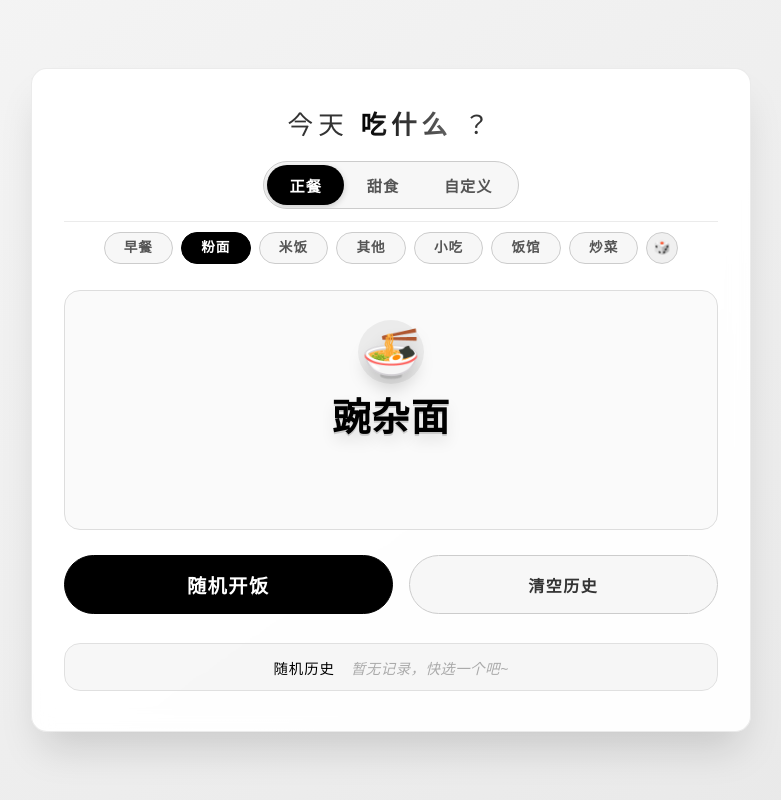
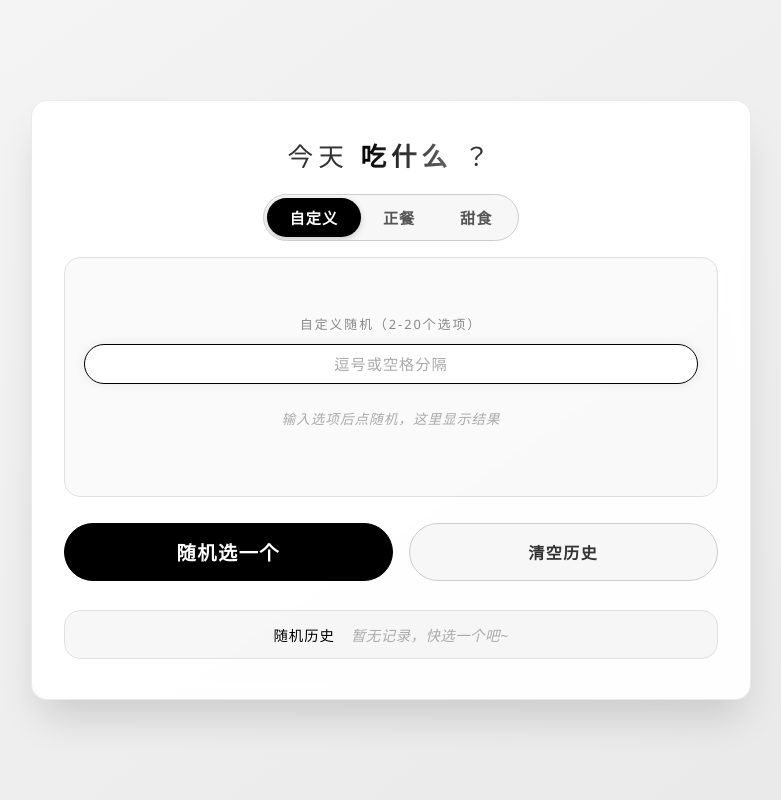
Before and after one commit to haanhaanL/what-to-eat, a plain HTML site: page index.html in a window 1280 px wide. Shown: the whole page, without its empty margins (249-1030 px from the left). Drawn offline with Linux system fonts and the light colour scheme.

Commit message:
Update index.html

```diff
--- a/index.html
+++ b/index.html
@@ -500,14 +500,14 @@
 
         <div class="category-section">
             <div class="category-group" id="categoryGroup">
-                <button class="category-btn active" data-category="main" id="catNoodles">
+                <button class="category-btn active" data-category="custom" id="catCustom">
+                    自定义
+                </button>
+                <button class="category-btn" data-category="main" id="catNoodles">
                     正餐
                 </button>
                 <button class="category-btn" data-category="sweet" id="catDessert">
                     甜食
-                </button>
-                <button class="category-btn" data-category="custom" id="catCustom">
-                    自定义
                 </button>
             </div>
 
@@ -734,7 +734,7 @@
             const customResult = document.getElementById('customResult');
 
             let currentCategory = 'noodles';
-            let currentTab = 'main';
+            let currentTab = 'custom';
             let history = [];
             let customHistory = [];
             const MAX_HISTORY = 5;
@@ -1251,22 +1251,26 @@
             }
 
             function init() {
-                currentTab = 'main';
+                /* 默认进入自定义 tab */
+                currentTab = 'custom';
                 currentCategory = 'noodles';
 
                 syncMainButtonActive();
                 renderSubMenu();
                 updateSubGroupVisibility();
 
-                const defaultFood = foodCategories['noodles'].items[0];
-                updateFoodDisplay(defaultFood);
+                /* 自定义 tab 初始状态：清空输入与结果，聚焦输入框 */
+                customInput.value = '';
+                customResult.textContent = '输入选项后点随机，这里显示结果';
+                customResult.classList.add('empty');
                 history = [];
                 customHistory = [];
-                renderHistory();
+                renderCustomHistory();
+                customInput.focus();
 
+                catCustom.addEventListener('click', () => switchMainTab('custom'));
                 catNoodles.addEventListener('click', () => switchMainTab('main'));
                 catDessert.addEventListener('click', () => switchMainTab('sweet'));
-                catCustom.addEventListener('click', () => switchMainTab('custom'));
 
                 randomBtn.addEventListener('click', () => {
                     if (isRolling || isCustomRolling) return;
```
